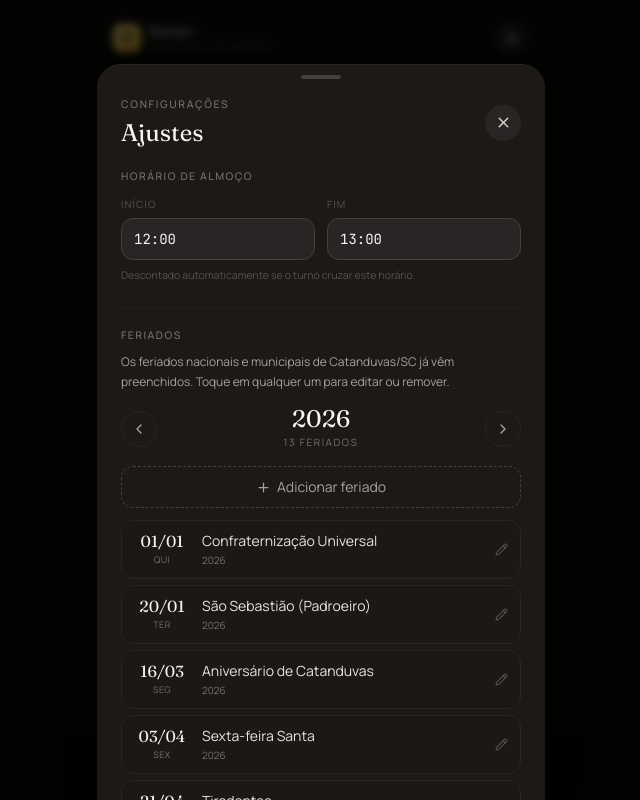
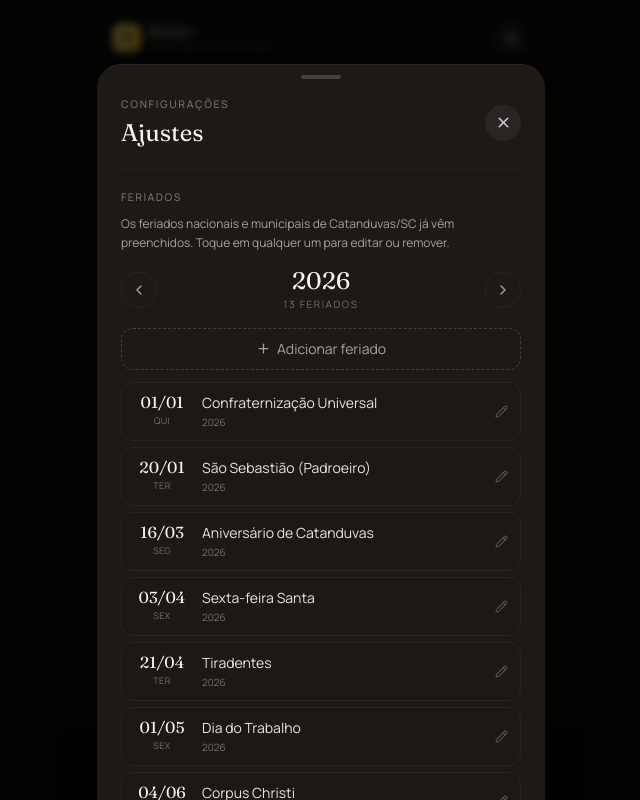
Before and after one commit to joaoandreonii-cell/Controle-horas, a React (Vite) app: page / in a window 1280 px wide. Both pictures are taken after a click on the button "Configurações". Shown: the whole page, without its empty margins (319-959 px from the left). Built offline with nearby package versions, Linux system fonts and the light colour scheme.

Commit message:
refactor: remover configuracao de almoco, fixar em 12:00-13:00

```diff
--- a/src/App.jsx
+++ b/src/App.jsx
@@ -108,8 +108,9 @@ const EXP_END = 17 * 60 + 30;    // 17:30
 const NIGHT_START = 23 * 60;
 const NIGHT_END = 5 * 60;
 
-const DEFAULT_LUNCH = { start: '12:00', end: '13:00' };
-const DEFAULT_SETTINGS = { lunch: DEFAULT_LUNCH };
+const LUNCH_CONFIG = { start: 720, end: 780 }; // 12:00–13:00 fixo
+const LUNCH_LABEL = '12:00–13:00';
+const DEFAULT_SETTINGS = {};
 
 function calculateOvertime(entryDateStr, startMin, endMin, holidaysSet, lunchCfg, breaks) {
   let d50 = 0, d100 = 0, n50 = 0, n100 = 0;
@@ -611,7 +612,7 @@ function DayRow({ day, entry, ot, isHoliday, holidayName, isToday, onClick }) {
 }
 
 /* ─── Editor de entrada (sheet) ─── */
-function EntryEditor({ open, onClose, day, isHoliday, holidayName, entry, onSave, onDelete, lunchLabel }) {
+function EntryEditor({ open, onClose, day, isHoliday, holidayName, entry, onSave, onDelete }) {
   const [start, setStart] = useState('');
   const [end, setEnd] = useState('');
   const [breaks, setBreaks] = useState([]);
@@ -765,7 +766,7 @@ function EntryEditor({ open, onClose, day, isHoliday, holidayName, entry, onSave
         </div>
 
         <div className="mt-3 text-[11.5px] text-stone-500 leading-relaxed">
-          Almoço <span className="text-stone-400">{lunchLabel}</span> descontado automaticamente quando estiver dentro do turno.
+          Almoço <span className="text-stone-400">{LUNCH_LABEL}</span> descontado automaticamente quando estiver dentro do turno.
         </div>
 
         <div className="mt-6 flex gap-2.5">
@@ -883,22 +884,14 @@ function HolidayItem({ holiday, isEditing, onStartEdit, onCancelEdit, onSubmit,
 }
 
 /* ─── Settings sheet ─── */
-function SettingsSheet({ open, onClose, holidays, settings, onUpdate, onAdd, onRemove, onUpdateSettings, onExportJSON, onImportJSON }) {
+function SettingsSheet({ open, onClose, holidays, onUpdate, onAdd, onRemove, onExportJSON, onImportJSON }) {
   const today = new Date();
   const [year, setYear] = useState(today.getFullYear());
   const [editingIndex, setEditingIndex] = useState(null);
   const [draftAdd, setDraftAdd] = useState({ date: '', name: '' });
   const fileInputRef = useRef(null);
 
-  const [lunchStart, setLunchStart] = useState(settings?.lunch?.start || '12:00');
-  const [lunchEnd, setLunchEnd] = useState(settings?.lunch?.end || '13:00');
-
-  useEffect(() => {
-    if (open) {
-      setLunchStart(settings?.lunch?.start || '12:00');
-      setLunchEnd(settings?.lunch?.end || '13:00');
-    }
-  }, [open, settings]);
+
 
   useEffect(() => {
     if (!open) {
@@ -916,15 +909,7 @@ function SettingsSheet({ open, onClose, holidays, settings, onUpdate, onAdd, onR
 
   const navigateYear = (delta) => setYear(year + delta);
 
-  const handleLunchChange = (field, value) => {
-    const newStart = field === 'start' ? value : lunchStart;
-    const newEnd = field === 'end' ? value : lunchEnd;
-    if (field === 'start') setLunchStart(value);
-    else setLunchEnd(value);
-    if (parseHM(newStart) != null && parseHM(newEnd) != null) {
-      onUpdateSettings({ ...settings, lunch: { start: newStart, end: newEnd } });
-    }
-  };
+
 
   const handleStartAdd = () => {
     const fallbackDate = `${year}-${pad(today.getMonth() + 1)}-${pad(today.getDate())}`;
@@ -996,35 +981,7 @@ function SettingsSheet({ open, onClose, holidays, settings, onUpdate, onAdd, onR
           </button>
         </div>
 
-        {/* Almoço */}
-        <div className="mb-6">
-          <div className="text-[10.5px] uppercase tracking-[0.14em] text-stone-500 font-medium mb-3">
-            Horário de almoço
-          </div>
-          <div className="grid grid-cols-2 gap-3">
-            <div>
-              <label className="text-[10px] uppercase tracking-[0.12em] text-stone-600 block mb-1.5">Início</label>
-              <TimeMaskedInput
-                value={lunchStart}
-                onChange={(v) => handleLunchChange('start', v)}
-                className="w-full bg-stone-800 border border-stone-700 rounded-xl px-3 py-2.5 text-stone-100 text-sm tabular-nums focus:outline-none focus:border-amber-700/60"
-                style={{ fontFamily: "'JetBrains Mono', monospace" }}
-              />
-            </div>
-            <div>
-              <label className="text-[10px] uppercase tracking-[0.12em] text-stone-600 block mb-1.5">Fim</label>
-              <TimeMaskedInput
-                value={lunchEnd}
-                onChange={(v) => handleLunchChange('end', v)}
-                className="w-full bg-stone-800 border border-stone-700 rounded-xl px-3 py-2.5 text-stone-100 text-sm tabular-nums focus:outline-none focus:border-amber-700/60"
-                style={{ fontFamily: "'JetBrains Mono', monospace" }}
-              />
-            </div>
-          </div>
-          <div className="text-[10.5px] text-stone-600 mt-2">
-            Descontado automaticamente se o turno cruzar este horário.
-          </div>
-        </div>
+
 
         {/* Feriados */}
         <div className="mb-6 pt-5 border-t border-stone-800/60">
@@ -1140,7 +1097,7 @@ function SettingsSheet({ open, onClose, holidays, settings, onUpdate, onAdd, onR
 
         <div className="mt-6 pt-5 border-t border-stone-800/60">
           <div className="text-[10px] text-stone-500 leading-relaxed">
-            <strong className="text-stone-400">Regras de cálculo:</strong> domingos e feriados = 100%, demais horas extras = 50%. Adicional noturno: 23:00 às 05:00. Almoço {lunchStart}–{lunchEnd} descontado. Período: dia 26 do mês anterior até 25 do mês de referência.
+            <strong className="text-stone-400">Regras de cálculo:</strong> domingos e feriados = 100%, demais horas extras = 50%. Adicional noturno: 23:00 às 05:00. Almoço {LUNCH_LABEL} descontado. Período: dia 26 do mês anterior até 25 do mês de referência.
           </div>
         </div>
       </div>
@@ -1300,7 +1257,7 @@ function TodayScreen({
   const removeBreak = (i) => setBreaks(breaks.filter((_, idx) => idx !== i));
 
   const hasEntry = !!currentEntry?.start;
-  const lunchLabel = `${data.settings?.lunch?.start || '12:00'}–${data.settings?.lunch?.end || '13:00'}`;
+
 
   return (
     <div className="px-4 pt-5 max-w-md mx-auto animate-screen-in">
@@ -1433,7 +1390,7 @@ function TodayScreen({
           )}
 
           <div className="mt-3 text-[11px] text-stone-600">
-            Almoço {lunchLabel} descontado automaticamente.
+            Almoço {LUNCH_LABEL} descontado automaticamente.
           </div>
 
           {hasEntry && !invalidTime && (
@@ -1514,7 +1471,7 @@ function MonthScreen({
 
   const monthLabel = MONTH_FULL[refMonth.month - 1];
   const periodLabel = `${pad(start.getDate())} ${MONTH_SHORT[start.getMonth()]} → ${pad(end.getDate())} ${MONTH_SHORT[end.getMonth()]}`;
-  const lunchLabel = `${data.settings?.lunch?.start || '12:00'}–${data.settings?.lunch?.end || '13:00'}`;
+
 
   return (
     <div className="px-4 pt-5 max-w-md mx-auto animate-screen-in">
@@ -1633,7 +1590,7 @@ function MonthScreen({
 
       <div className="mt-8 pt-5 border-t border-stone-900 text-center">
         <div className="text-[10px] text-stone-600 leading-relaxed px-6">
-          Expediente 07:40–12:00 e 13:00–17:30 · Almoço {lunchLabel} descontado · Adicional noturno 23:00–05:00
+          Expediente 07:40–12:00 e 13:00–17:30 · Almoço {LUNCH_LABEL} descontado · Adicional noturno 23:00–05:00
         </div>
       </div>
     </div>
@@ -1686,13 +1643,7 @@ export default function App() {
     }
   };
 
-  const lunchConfig = useMemo(() => {
-    const s = data.settings?.lunch;
-    return {
-      start: parseHM(s?.start || '12:00') ?? 720,
-      end: parseHM(s?.end || '13:00') ?? 780,
-    };
-  }, [data.settings?.lunch?.start, data.settings?.lunch?.end]); // eslint-disable-line
+  const lunchConfig = LUNCH_CONFIG;
 
   const { start: periodStart, end: periodEnd } = useMemo(
     () => getPeriod(refMonth.year, refMonth.month),
@@ -1782,7 +1733,7 @@ export default function App() {
     persist(withDefaults);
   };
 
-  const lunchLabel = `${data.settings?.lunch?.start || '12:00'}–${data.settings?.lunch?.end || '13:00'}`;
+
 
   const buildCopyText = () => {
     const monthLabel = `${MONTH_FULL[refMonth.month - 1]} ${refMonth.year}`;
@@ -1791,7 +1742,7 @@ export default function App() {
     const lines = [];
     lines.push(`*Horas Extras — ${monthLabel}*`);
     lines.push(periodLabel);
-    lines.push(`Almoço: ${lunchLabel}`);
+    lines.push(`Almoço: ${LUNCH_LABEL}`);
     lines.push('');
     lines.push('*Resumo*');
     if (totals.d50) lines.push(`  50% diurno ······ ${formatDurationLong(totals.d50)}`);
@@ -1843,7 +1794,7 @@ export default function App() {
     const rows = [];
     rows.push([`Controle de Horas Extras — ${monthLabel}`]);
     rows.push([`Período: ${periodLabel}`]);
-    rows.push([`Almoço: ${lunchLabel}`]);
+    rows.push([`Almoço: ${LUNCH_LABEL}`]);
     rows.push([]);
     rows.push(['Categoria', 'Horas']);
     rows.push(['50% diurno', formatDurationLong(totals.d50)]);
@@ -1950,18 +1901,15 @@ export default function App() {
         entry={editingEntry}
         onSave={(payload) => saveEntry(editingDate, payload)}
         onDelete={() => deleteEntry(editingDate)}
-        lunchLabel={lunchLabel}
       />
 
       <SettingsSheet
         open={showSettings}
         onClose={() => setShowSettings(false)}
         holidays={data.holidays}
-        settings={data.settings || DEFAULT_SETTINGS}
         onAdd={addHoliday}
         onUpdate={updateHoliday}
         onRemove={removeHoliday}
-        onUpdateSettings={updateSettings}
         onExportJSON={exportJSON}
         onImportJSON={importJSON}
       />
```
